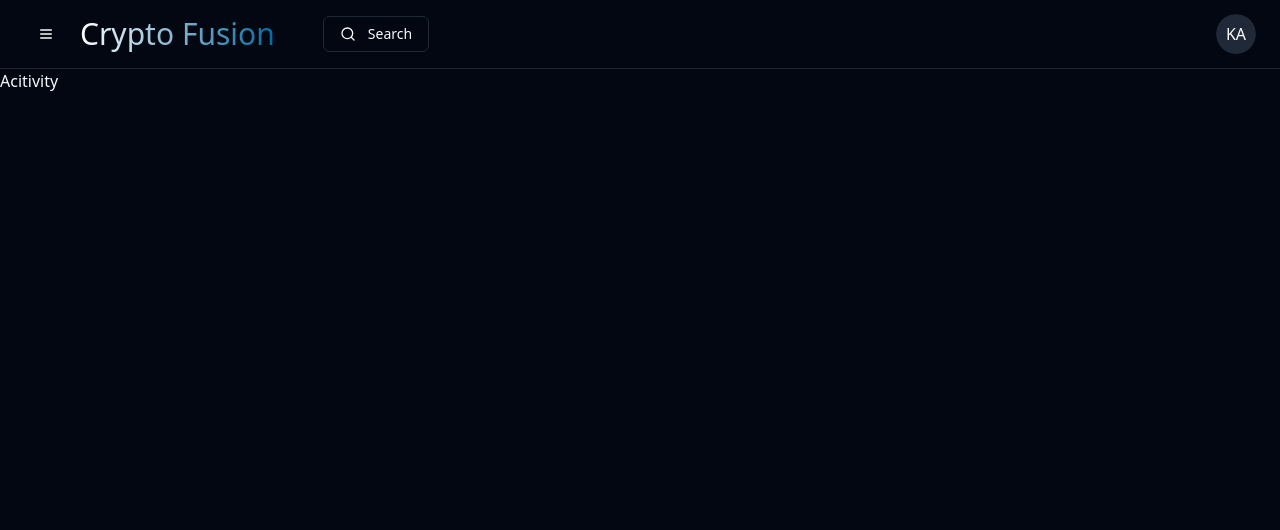
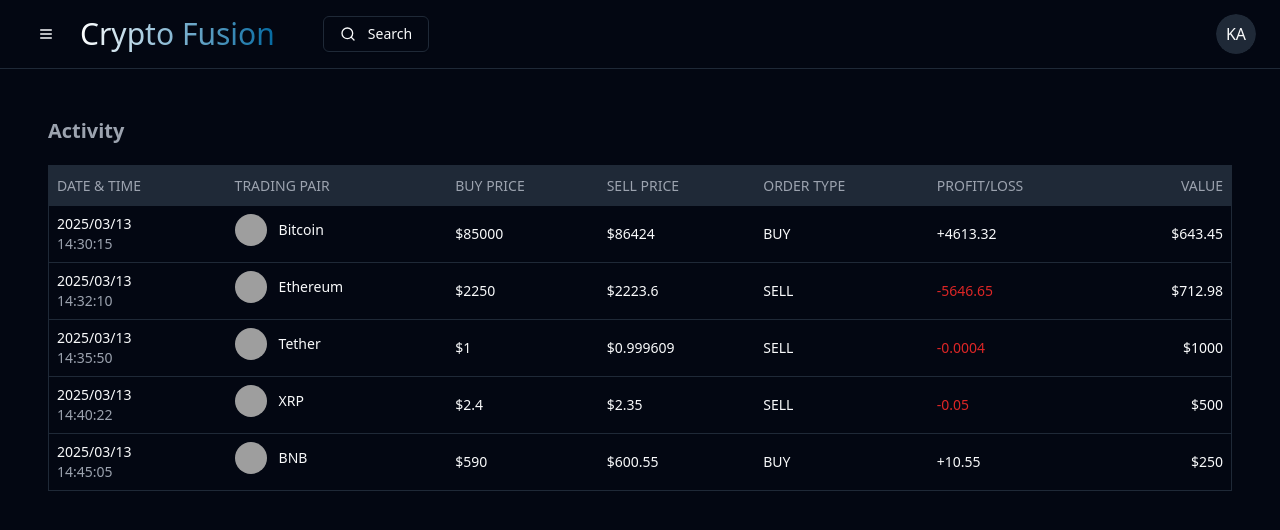
Before and after one commit to Md-Kaish-Alam/crypto-fusion-application, a React (Vite) app in the folder crypto_fusion_frontend/: page /activity in a window 1280 px wide. Shown: the top 530 px of the page. Built offline with nearby package versions, Linux system fonts and the light colour scheme; grey boxes are pictures that could not be loaded; the HTML template or start-up script is replaced by a standard one.

Commit message:
build: activity page design completed

```diff
--- a/crypto_fusion_frontend/src/page/Acitivity/Acitivity.jsx
+++ b/crypto_fusion_frontend/src/page/Acitivity/Acitivity.jsx
@@ -1,10 +1,127 @@
+import {
+  Table,
+  TableBody,
+  TableCell,
+  TableHead,
+  TableHeader,
+  TableRow,
+} from "@/components/ui/table";
+import { Avatar, AvatarFallback, AvatarImage } from "@/components/ui/avatar";
+
+const coins = [
+  {
+    id: "bitcoin",
+    name: "Bitcoin",
+    symbol: "btc",
+    image:
+      "https://coin-images.coingecko.com/coins/images/1/large/bitcoin.png?1696501400",
+    date: "2025/03/13",
+    time: "14:30:15",
+    buy_price: 85000,
+    sell_price: 86424,
+    order_type: "BUY",
+    profit_loss: "+4613.32",
+    value: 643.45,
+  },
+  {
+    id: "ethereum",
+    name: "Ethereum",
+    symbol: "eth",
+    image:
+      "https://coin-images.coingecko.com/coins/images/279/large/ethereum.png?1696501628",
+    date: "2025/03/13",
+    time: "14:32:10",
+    buy_price: 2250,
+    sell_price: 2223.6,
+    order_type: "SELL",
+    profit_loss: "-5646.65",
+    value: 712.98,
+  },
+  {
+    id: "tether",
+    name: "Tether",
+    symbol: "usdt",
+    image:
+      "https://coin-images.coingecko.com/coins/images/325/large/Tether.png?1696501661",
+    date: "2025/03/13",
+    time: "14:35:50",
+    buy_price: 1.0,
+    sell_price: 0.999609,
+    order_type: "SELL",
+    profit_loss: "-0.0004",
+    value: 1000,
+  },
+  {
+    id: "ripple",
+    name: "XRP",
+    symbol: "xrp",
+    image:
+      "https://coin-images.coingecko.com/coins/images/44/large/xrp-symbol-white-128.png?1696501442",
+    date: "2025/03/13",
+    time: "14:40:22",
+    buy_price: 2.4,
+    sell_price: 2.35,
+    order_type: "SELL",
+    profit_loss: "-0.05",
+    value: 500,
+  },
+  {
+    id: "binancecoin",
+    name: "BNB",
+    symbol: "bnb",
+    image:
+      "https://coin-images.coingecko.com/coins/images/825/large/bnb-icon2_2x.png?1696501970",
+    date: "2025/03/13",
+    time: "14:45:05",
+    buy_price: 590.0,
+    sell_price: 600.55,
+    order_type: "BUY",
+    profit_loss: "+10.55",
+    value: 250,
+  },
+];
 
 const Acitivity = () => {
   return (
-    <div>
-      Acitivity
+    <div className="p-5 lg:p-12">
+      <h1 className="font-bold text-xl pb-5 text-muted-foreground">Activity</h1>
+      <Table className="border border-secondary">
+        <TableHeader className="bg-secondary">
+          <TableRow className="uppercase">
+            <TableHead>date & time</TableHead>
+            <TableHead>trading pair</TableHead>
+            <TableHead>buy price</TableHead>
+            <TableHead>sell price</TableHead>
+            <TableHead>order type</TableHead>
+            <TableHead>profit/loss</TableHead>
+            <TableHead className="text-right">value</TableHead>
+          </TableRow>
+        </TableHeader>
+        <TableBody>
+          {coins.map((coin) => (
+            <TableRow key={coin.id}>
+              <TableCell>
+                <p>{coin.date}</p>
+                <p className="text-muted-foreground">{coin.time}</p>
+              </TableCell>
+              <TableCell className="font-medium flex items-center gap-1">
+                <Avatar className="-z-50 w-8 h-8">
+                  <AvatarImage src={coin.image} />
+                  <AvatarFallback>{coin.name}</AvatarFallback>
+                </Avatar>
+                <span className="ml-2">{coin.name}</span>
+              </TableCell>
+              <TableCell>${coin.buy_price}</TableCell>
+              <TableCell>${coin.sell_price}</TableCell>
+              <TableCell>{coin.order_type}</TableCell>
+              <TableCell className={`${(coin.profit_loss < 0) ? "text-red-600" : ""}`}>{coin.profit_loss}</TableCell>
+              <TableCell className="text-right">${coin.value}</TableCell>
+            </TableRow>
+          ))}
+        </TableBody>
+      </Table>
     </div>
-  )
-}
+  );
+};
 
-export default Acitivity
+export default Acitivity;
```
